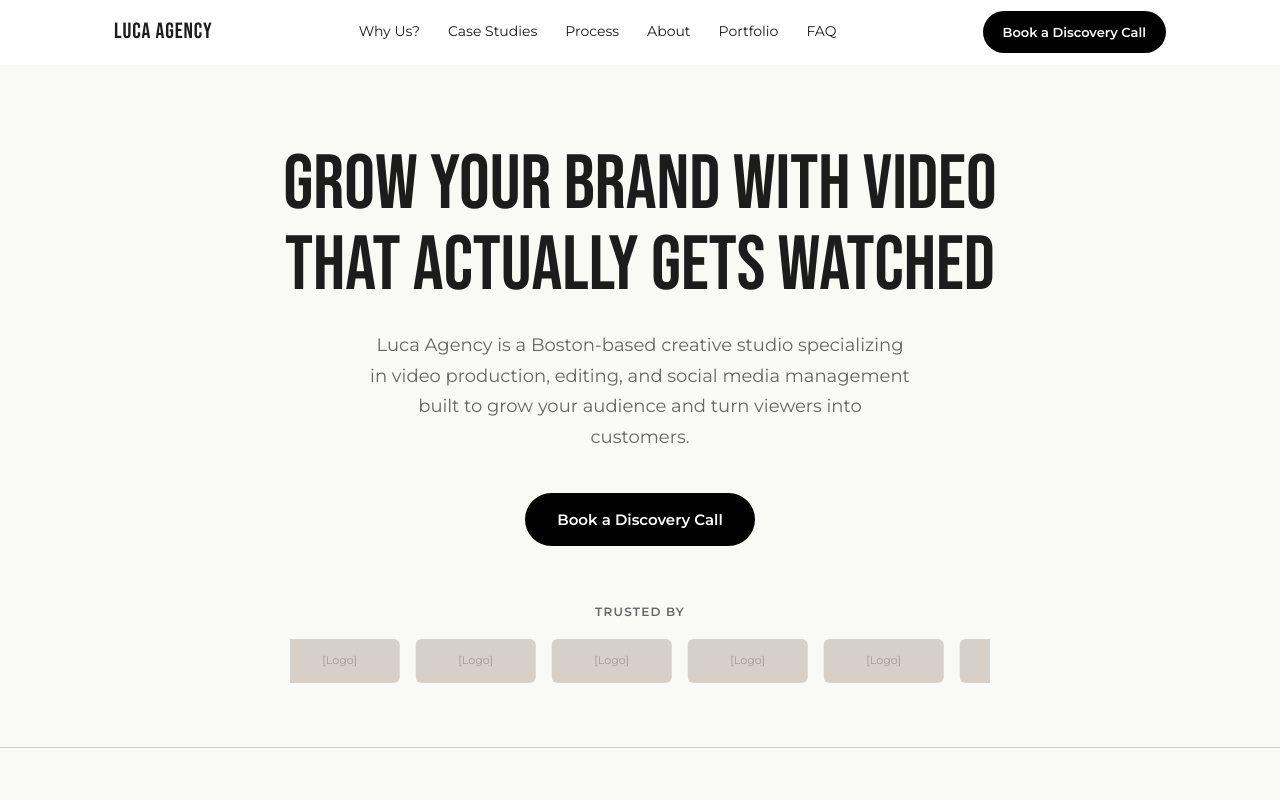
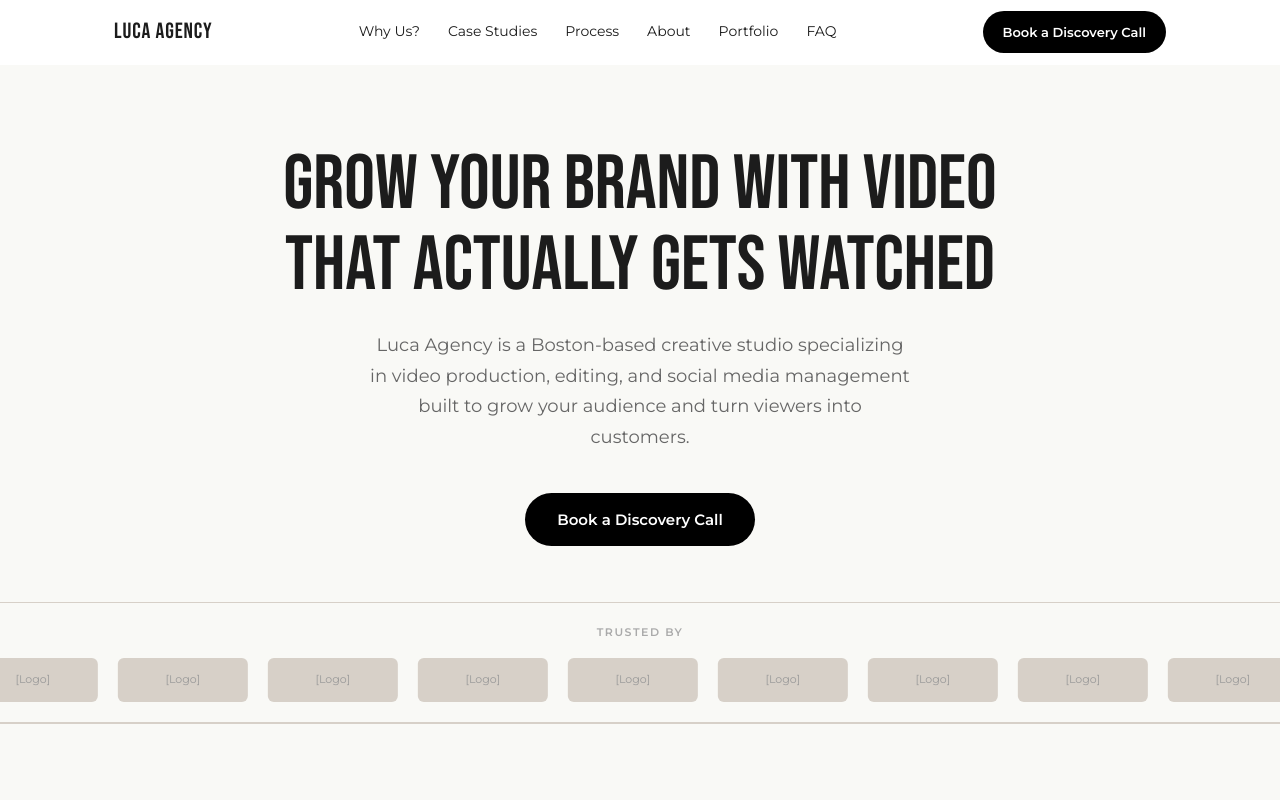
Before and after one commit to ekishinevsky/lucaagencysite, a Next.js app: page / in a window 1280 px wide. Shown: the top 800 px of the page. Built offline with nearby package versions, Linux system fonts and the light colour scheme.

Commit message:
Fix marquee: use translateX(-50%) for seamless infinite loop

```diff
--- a/components/Hero.tsx
+++ b/components/Hero.tsx
@@ -1,10 +1,12 @@
 export default function Hero() {
+  // Two copies — animating to -50% always lands at the start of copy 2, seamless loop
   const logos = ["[Logo]", "[Logo]", "[Logo]", "[Logo]", "[Logo]", "[Logo]", "[Logo]", "[Logo]"];
+  const track = [...logos, ...logos];
 
   return (
-    <section style={{ background: "#f9f9f6", padding: "80px 0 64px" }}>
-      <div style={{ maxWidth: 1100, margin: "0 auto", padding: "0 24px", textAlign: "center" }}>
-
+    <section style={{ background: "#f9f9f6", padding: "80px 0 0" }}>
+      {/* Centered hero content */}
+      <div style={{ maxWidth: 1100, margin: "0 auto", padding: "0 24px", textAlign: "center", paddingBottom: 56 }}>
         <h1 style={{
           fontFamily: "var(--font-display)",
           fontSize: "clamp(2.8rem, 6vw, 5rem)",
@@ -40,42 +42,43 @@ export default function Hero() {
           padding: "14px 32px",
           borderRadius: 9999,
           textDecoration: "none",
-          marginBottom: 56,
         }}>
           Book a Discovery Call
         </a>
+      </div>
 
-        {/* Auto-scrolling trusted by marquee */}
-        <div style={{ display: "flex", flexDirection: "column", alignItems: "center", gap: 16 }}>
+      {/* Full-width trusted by marquee — lives outside the centered container */}
+      <div style={{ borderTop: "1px solid #d7d0c8", borderBottom: "1px solid #d7d0c8", padding: "20px 0", overflow: "hidden", width: "100%" }}>
         <p style={{
           fontFamily: "var(--font-body)",
           fontWeight: 600,
-            fontSize: 12,
-            color: "#666",
-            letterSpacing: "0.1em",
+          fontSize: 11,
+          color: "#aaa",
+          letterSpacing: "0.14em",
           textTransform: "uppercase",
+          textAlign: "center",
+          marginBottom: 16,
         }}>
           Trusted by
         </p>
-          <div style={{ overflow: "hidden", width: "100%", maxWidth: 700 }}>
+        <div style={{ overflow: "hidden", width: "100%" }}>
           <div className="marquee-track">
-              {[...logos, ...logos].map((logo, i) => (
+            {track.map((_, i) => (
               <div key={i} style={{
                 flexShrink: 0,
-                  width: 120,
+                width: 130,
                 height: 44,
                 background: "#d7d0c8",
                 borderRadius: 6,
                 display: "flex",
                 alignItems: "center",
                 justifyContent: "center",
-                  marginRight: 16,
+                marginRight: 20,
               }}>
-                  {/* TODO: Replace with <img src="/logos/client.svg" /> */}
-                  <span style={{ fontFamily: "var(--font-body)", fontSize: 11, color: "#999" }}>{logo}</span>
+                {/* TODO: Replace div with <img src="/logos/client-name.svg" alt="Client" style={{height: 24, opacity: 0.5}} /> */}
+                <span style={{ fontFamily: "var(--font-body)", fontSize: 11, color: "#999" }}>[Logo]</span>
               </div>
             ))}
-            </div>
           </div>
         </div>
       </div>
@@ -84,12 +87,11 @@ export default function Hero() {
         .marquee-track {
           display: flex;
           width: max-content;
-          animation: marquee 18s linear infinite;
+          animation: scroll-left 25s linear infinite;
         }
-        .marquee-track:hover { animation-play-state: paused; }
-        @keyframes marquee {
-          from { transform: translateX(0); }
-          to { transform: translateX(-50%); }
+        @keyframes scroll-left {
+          0%   { transform: translateX(0); }
+          100% { transform: translateX(-50%); }
         }
       `}</style>
     </section>
```
Lines whose indentation alone changed are shown as unchanged.
